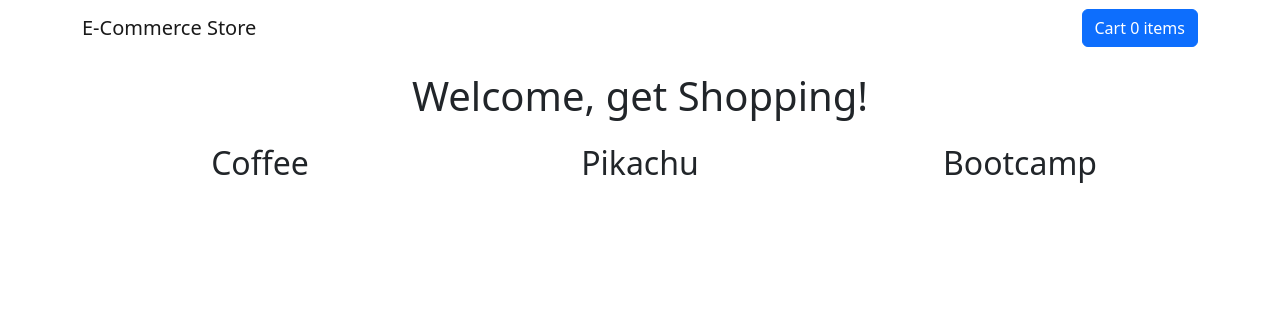
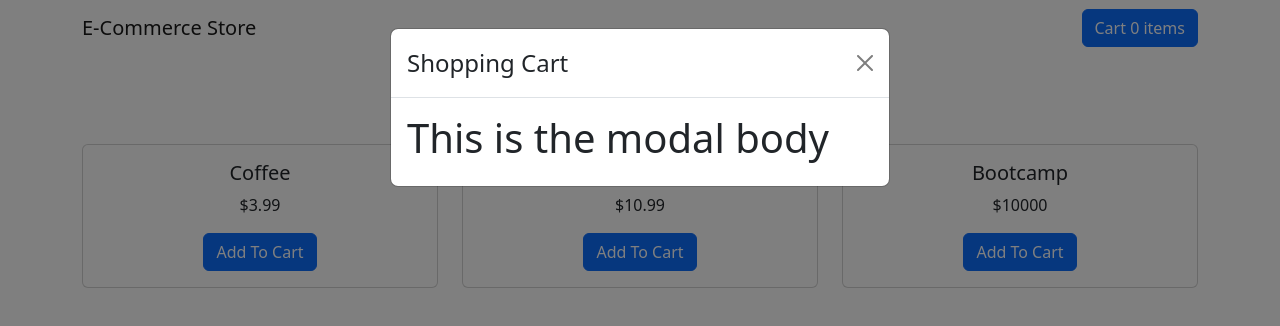
Before and after one commit to jWeibelbootcamp/stripe-shopping-cart, a React (Create React App) app: page / in a window 1280 px wide. Both pictures are taken after a click on the button "Cart 0 items". Shown: the top 326 px of the page. Built offline with nearby package versions, Linux system fonts and the light colour scheme.

Commit message:
basic modal for shopping cart

```diff
--- a/src/components/Navbar.js
+++ b/src/components/Navbar.js
@@ -1,18 +1,33 @@
-import {Button, Container, Navbar, Modal} from 'react-bootstrap';
+import { Button, Container, Navbar, Modal } from 'react-bootstrap';
+import { useState } from 'react';
 
 function NavComponent() {
+   const [ show, setShow ] = useState(false);
+   const handleShow = () => setShow(true);
+   const handleClose = () => setShow(false);
+
     return (
+        <div>
             <Navbar expand='sm'>
                 <Navbar.Brand href='/'>
                     E-Commerce Store
                 </Navbar.Brand>
                 <Navbar.Toggle />
                 <Navbar.Collapse className='justify-content-end'>
-                <Button>
+                    <Button onClick={handleShow}>
                         Cart 0 items
                     </Button>
                 </Navbar.Collapse>
             </Navbar>
+            <Modal show={show} onHide={handleClose}>
+                <Modal.Header closeButton>
+                    <Modal.Title>Shopping Cart</Modal.Title>
+                </Modal.Header>
+                <Modal.Body>
+                    <h1>This is the modal body</h1>
+                </Modal.Body>
+            </Modal>
+        </div>
     );
 };
 
--- a/src/components/ProductCard.js
+++ b/src/components/ProductCard.js
@@ -6,7 +6,7 @@ function ProductCard (props) {
     return (
         <Card>
             <Card.Body>
-                <Card.Title>{product.title}</Card.Title>
+                <Card.Title>{product.name}</Card.Title>
                 <Card.Text>${product.price}</Card.Text>
                 <Button variant='primary'>Add To Cart</Button>
             </Card.Body>
--- a/src/pages/Store.js
+++ b/src/pages/Store.js
@@ -1,5 +1,6 @@
 import { Row, Col } from 'react-bootstrap';
 import { productArray } from '../productStore';
+import ProductCard from '../components/ProductCard';
 
 function Store() {
     return (
@@ -10,7 +11,7 @@ function Store() {
             <Row xs={1} md={3} className='g-4'>
                 {productArray.map((product, index) => (
                     <Col align='center' key={index}>
-                        <h2>{product.name}</h2>
+                        <ProductCard product={product} />
                     </Col>
                 ))}
             </Row>
```
Lines whose indentation alone changed are shown as unchanged.
